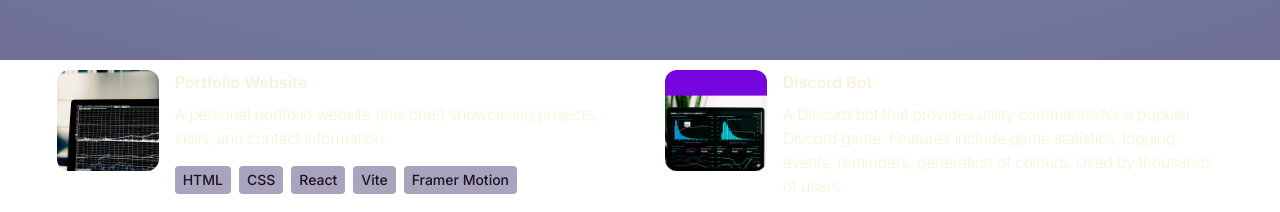
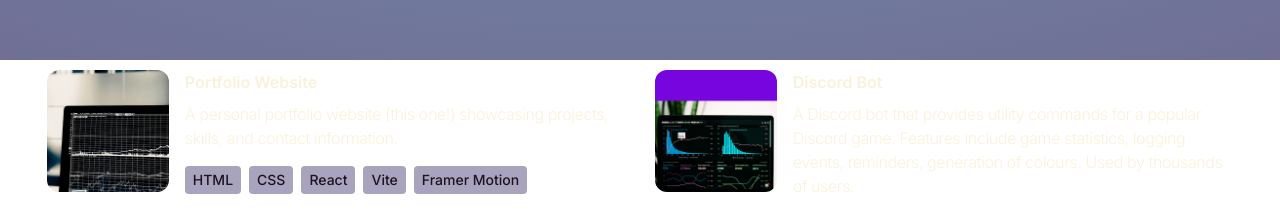
Before and after one commit to jaredabw/jaredabw.github.io, a React (Vite) app: page / in a window 1280 px wide. Shown: the part 740-952 px from the top of the page. Built offline with nearby package versions, Linux system fonts and the light colour scheme.

Commit message:
adjust image size

```diff
--- a/src/components/Projects.jsx
+++ b/src/components/Projects.jsx
@@ -23,13 +23,11 @@ const Projects = () => {
             transition={{ duration: Math.sqrt(index + 1) }}
             viewport={{ once: true }}
           >
-            <div className="w-full lg:w-1/6">
+            <div className="w-1/4 lg:w-1/5">
               <img
                 src={project.image}
                 alt={project.title}
-                width={150}
-                height={150}
-                className="mb-6 rounded-xl"
+                className="mb-6 rounded-xl w-full aspect-square object-cover"
               />
             </div>
             <div className="w-full max-w-xl lg:w-3/4 pl-4">
```
